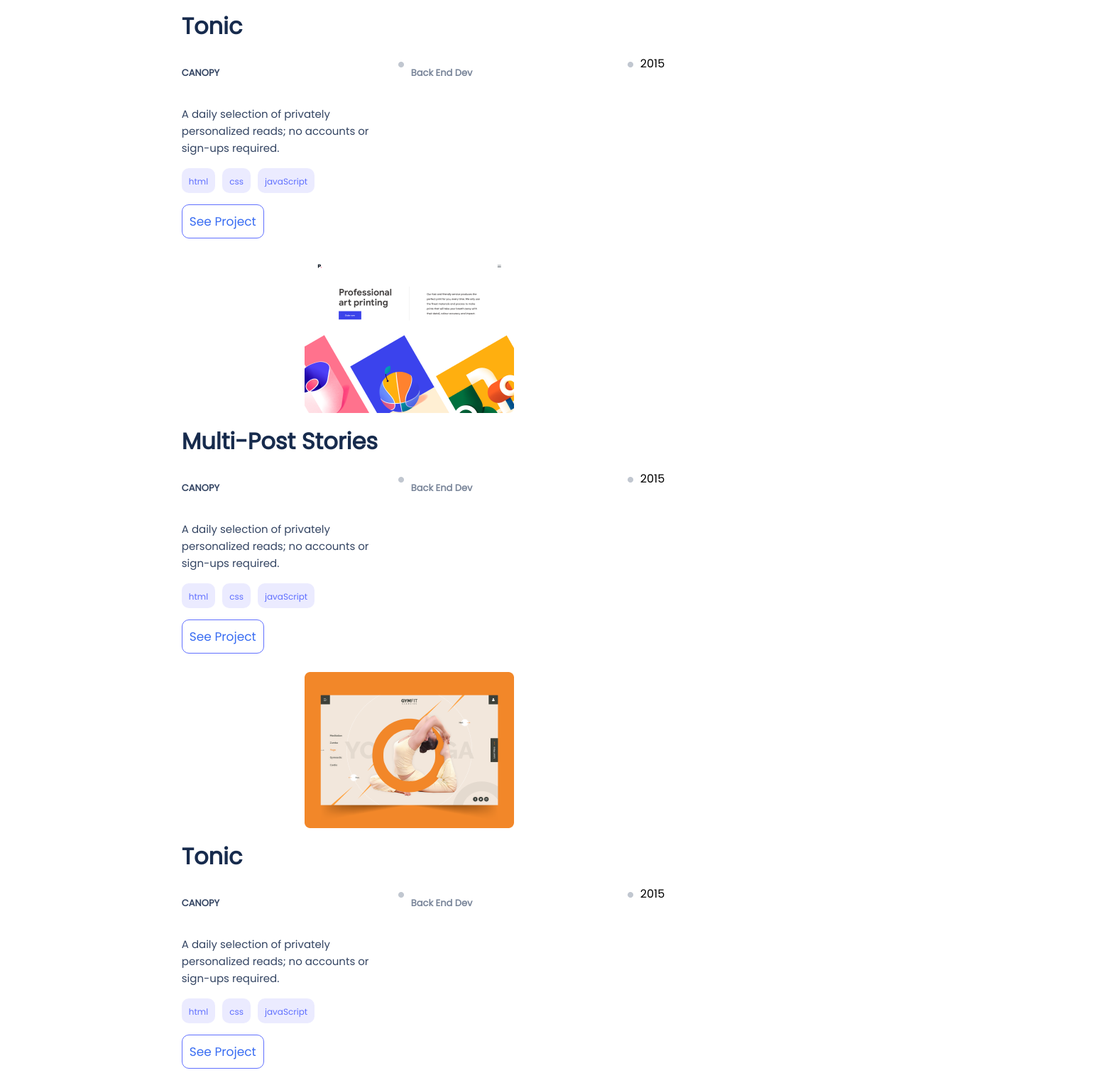
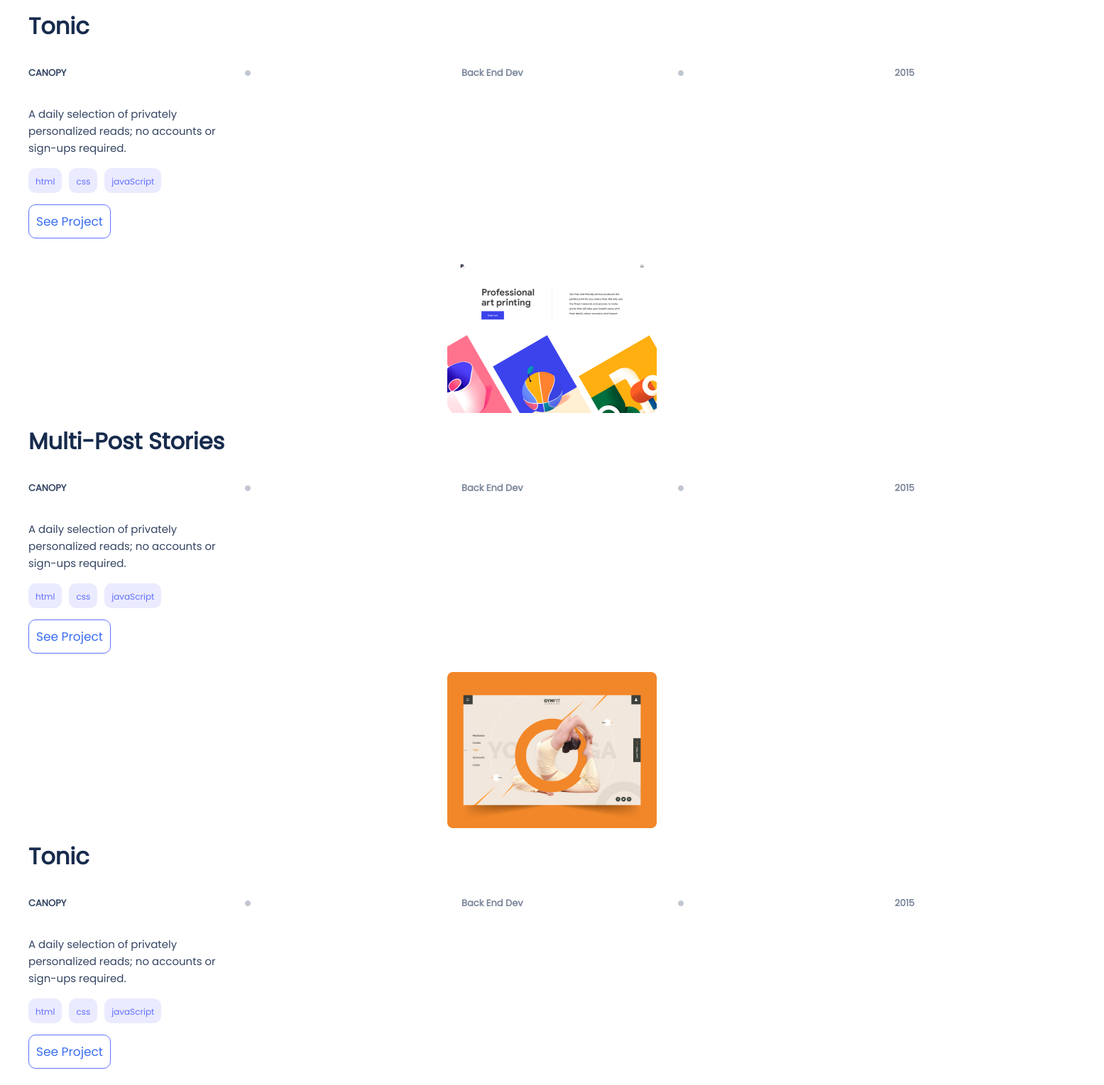
Before and after one commit to supreeti/First-Portfolio, a plain HTML site: page index.html in a window 1280 px wide. Shown: the part 836-2365 px from the top of the page at 71% size, 1555 px wide, since content can reach past the window. Drawn offline with Linux system fonts and the light colour scheme.

Commit message:
Update html file

```diff
--- a/index.html
+++ b/index.html
@@ -58,10 +58,10 @@
 
 
                         <li class="texttitle font2">CANOPY</li>
-                          <li><img class='a' src="images/counter.png" style="padding-top:5px;"></li>
+                        <li class="texttitle font3"><img src="images/counter.png"></li>
                         <li class="texttitle font3">Back End Dev</li>
-                          <li><img src="images/counter.png" alt=""></li>
-                          <li class="texttitle font10">2015</li>
+                        <li class="texttitle font3"><img src="images/counter.png"></li>
+                        <li class="texttitle font3">2015</li>
 
 
                       </ul>
@@ -114,10 +114,10 @@
 
 
                         <li class="texttitle font2">CANOPY</li>
-                          <li><img src="images/counter.png"></li>
+                        <li class="texttitle font3"><img src="images/counter.png"></li>
                         <li class="texttitle font3">Back End Dev</li>
-                          <li><img src="images/counter.png"></li>
-                          <li class="texttitle font10">2015</li>
+                        <li class="texttitle font3"><img src="images/counter.png"></li>
+                        <li class="texttitle font3">2015</li>
 
 
                       </ul>
@@ -167,12 +167,10 @@
 
 
                         <li class="texttitle font2">CANOPY</li>
-                          <li><img src="images/counter.png"></li>
+                        <li class="texttitle font3"><img src="images/counter.png"></li>
                         <li class="texttitle font3">Back End Dev</li>
-                          <li><img src="images/counter.png"></li>
-                          <li class="texttitle font10">2015</li>
-
-
+                        <li class="texttitle font3"><img src="images/counter.png"></li>
+                        <li class="texttitle font3">2015</li>
                       </ul>
 
 
@@ -220,10 +218,10 @@
 
 
                         <li class="texttitle font2">CANOPY</li>
-                          <li><img src="images/counter.png"></li>
+                        <li class="texttitle font3"><img src="images/counter.png"></li>
                         <li class="texttitle font3">Back End Dev</li>
-                          <li><img src="images/counter.png"></li>
-                          <li class="texttitle font10">2015</li>
+                        <li class="texttitle font3"><img src="images/counter.png"></li>
+                        <li class="texttitle font3">2015</li>
 
 
                       </ul>
```
Lines whose indentation alone changed are shown as unchanged.
